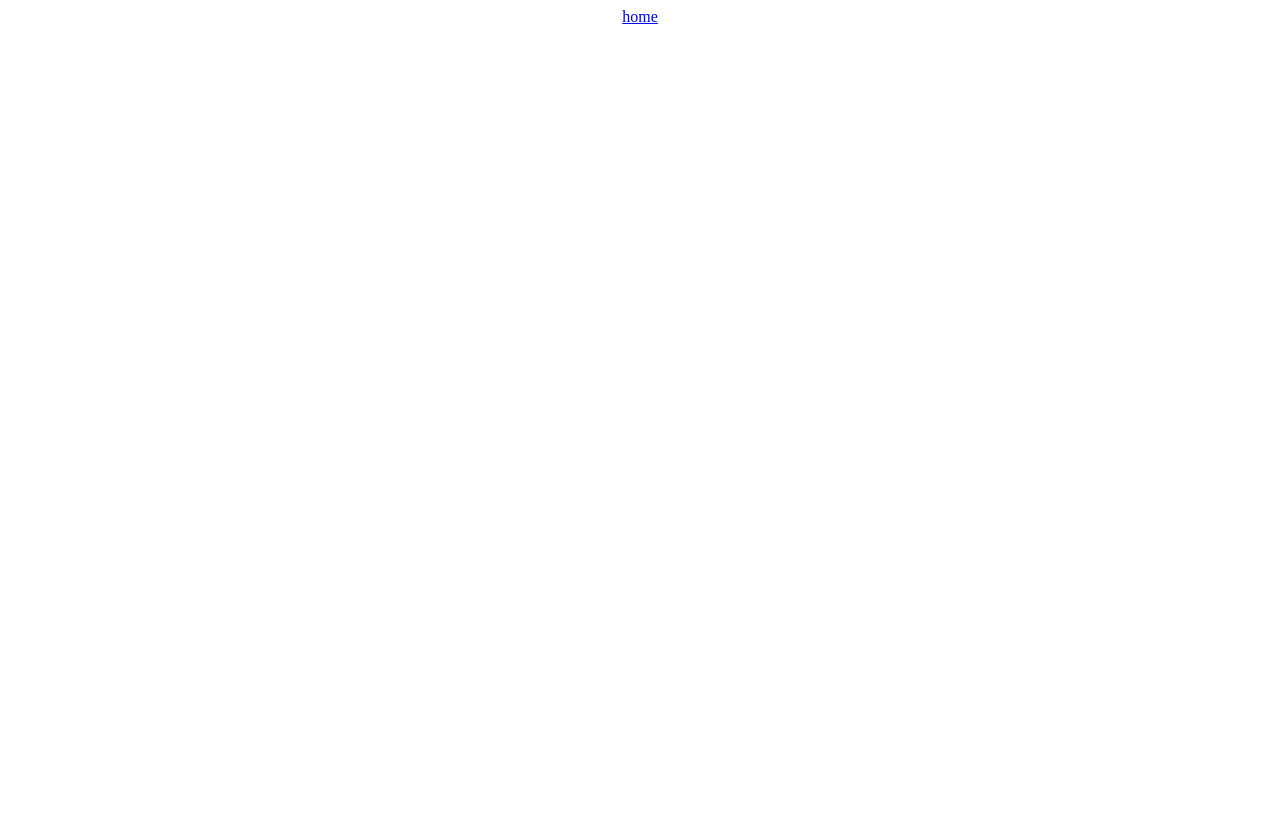
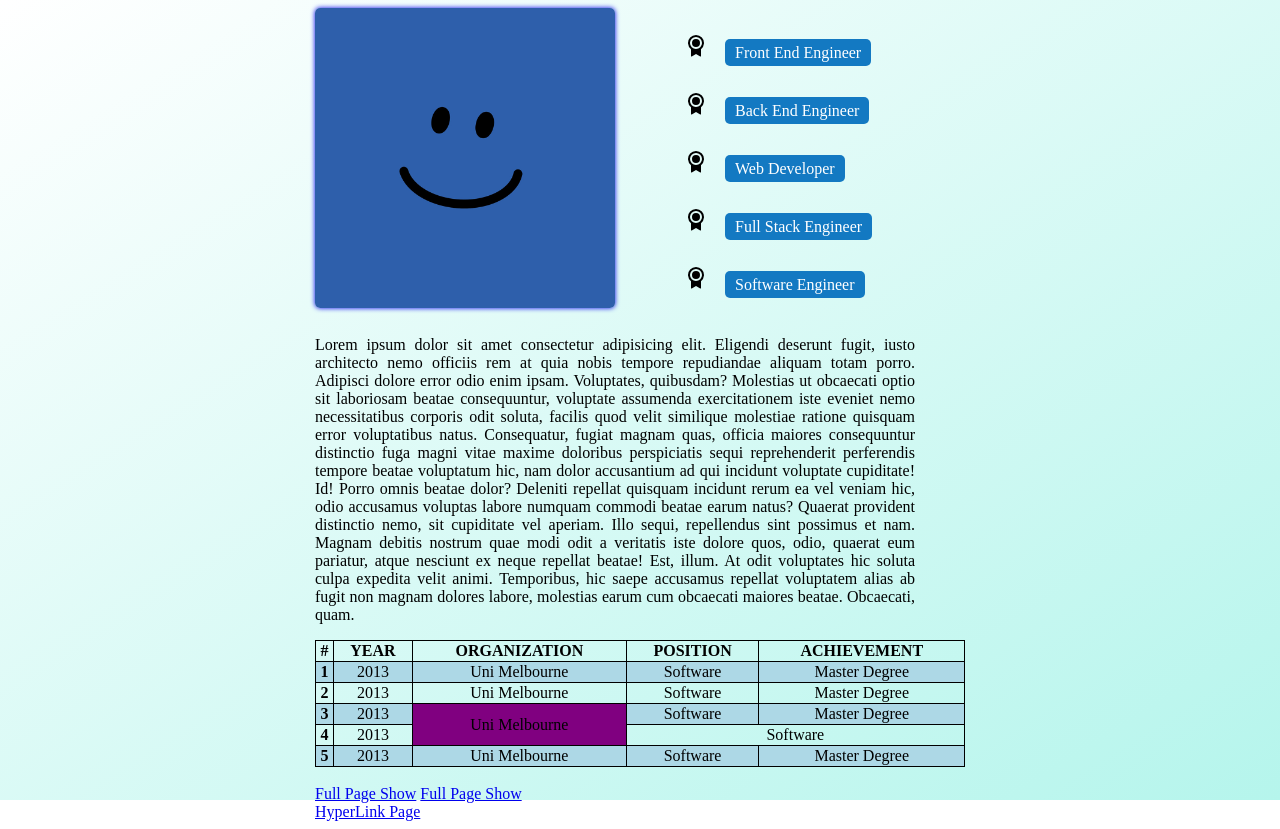
Before and after one commit to DarcyLiu321/first_project_demo, a website built with Vite: page src/demo/linkpage/aboutMe.html in a window 1280 px wide. Before the commit the page ends 800 px from the top, so only its background shows below. Built offline with nearby package versions, Linux system fonts and the light colour scheme.

Commit message:
add aboutme page
add aboutme page

```diff
--- a/src/demo/linkpage/aboutMe.html
+++ b/src/demo/linkpage/aboutMe.html
@@ -5,10 +5,111 @@
     <meta http-equiv="X-UA-Compatible" content="IE=edge" />
     <meta name="viewport" content="width=device-width, initial-scale=1.0" />
     <link rel="stylesheet" href="./linpage.css" />
+    <link rel="shortcut icon" href="./11.ico" type="image/x-icon" />
     <title>About Me</title>
   </head>
 
   <body>
-    <a href="../hyperlinks.html">home</a>
+    <div class="background"></div>
+    <main>
+      <header>
+        <a href="../hyperlinks.html">
+          <img src="./11.jpeg" alt="headphoto" />
+        </a>
+        <div>
+          <ul>
+            <li><span class="mySpan">Front End Engineer</span></li>
+            <li>
+              <span class="mySpan">Back End Engineer</span>
+            </li>
+            <li>
+              <span class="mySpan">Web Developer</span>
+            </li>
+            <li>
+              <span class="mySpan">Full Stack Engineer</span>
+            </li>
+            <li>
+              <span class="mySpan">Software Engineer</span>
+            </li>
+          </ul>
+        </div>
+      </header>
+      <p>
+        Lorem ipsum dolor sit amet consectetur adipisicing elit. Eligendi
+        deserunt fugit, iusto architecto nemo officiis rem at quia nobis tempore
+        repudiandae aliquam totam porro. Adipisci dolore error odio enim ipsam.
+        Voluptates, quibusdam? Molestias ut obcaecati optio sit laboriosam
+        beatae consequuntur, voluptate assumenda exercitationem iste eveniet
+        nemo necessitatibus corporis odit soluta, facilis quod velit similique
+        molestiae ratione quisquam error voluptatibus natus. Consequatur, fugiat
+        magnam quas, officia maiores consequuntur distinctio fuga magni vitae
+        maxime doloribus perspiciatis sequi reprehenderit perferendis tempore
+        beatae voluptatum hic, nam dolor accusantium ad qui incidunt voluptate
+        cupiditate! Id! Porro omnis beatae dolor? Deleniti repellat quisquam
+        incidunt rerum ea vel veniam hic, odio accusamus voluptas labore numquam
+        commodi beatae earum natus? Quaerat provident distinctio nemo, sit
+        cupiditate vel aperiam. Illo sequi, repellendus sint possimus et nam.
+        Magnam debitis nostrum quae modi odit a veritatis iste dolore quos,
+        odio, quaerat eum pariatur, atque nesciunt ex neque repellat beatae!
+        Est, illum. At odit voluptates hic soluta culpa expedita velit animi.
+        Temporibus, hic saepe accusamus repellat voluptatem alias ab fugit non
+        magnam dolores labore, molestias earum cum obcaecati maiores beatae.
+        Obcaecati, quam.
+      </p>
+      <table>
+        <thead>
+          <tr>
+            <th>#</th>
+            <th>Year</th>
+            <th>Organization</th>
+            <th>Position</th>
+            <th>Achievement</th>
+          </tr>
+        </thead>
+        <tbody>
+          <tr class="table-blue">
+            <th scope="row">1</th>
+            <td>2013</td>
+            <td>Uni Melbourne</td>
+            <td>Software</td>
+            <td>Master Degree</td>
+          </tr>
+          <tr>
+            <th scope="row">2</th>
+            <td>2013</td>
+            <td>Uni Melbourne</td>
+            <td>Software</td>
+            <td>Master Degree</td>
+          </tr>
+          <tr class="table-blue">
+            <th scope="row">3</th>
+            <td>2013</td>
+            <td class="td-purple" rowspan="2">Uni Melbourne</td>
+            <td>Software</td>
+            <td>Master Degree</td>
+          </tr>
+          <tr>
+            <th scope="row">4</th>
+            <td>2013</td>
+            <!-- <td class="td-purple" >Uni Melbourne</td> -->
+            <td colspan="2">Software</td>
+            <!-- <td>Master Degree</td> -->
+          </tr>
+          <tr class="table-blue">
+            <th scope="row">5</th>
+            <td>2013</td>
+            <td>Uni Melbourne</td>
+            <td>Software</td>
+            <td>Master Degree</td>
+          </tr>
+        </tbody>
+        <tfoot></tfoot>
+      </table>
+      <br>
+      <a href="./11.jpeg" >Full Page Show</a>
+      <a href="./11.jpeg" download="">Full Page Show</a>
+      <br>
+      <a href="../hyperlinks.html">HyperLink Page</a>
+    </main>
   </body>
 </html>
--- a/src/demo/linkpage/linpage.css
+++ b/src/demo/linkpage/linpage.css
@@ -5,7 +5,7 @@ body {
 
 .mySpan {
   /* 外间距 */
-  /* margin: 5px 0; */
+  margin: 5px 0;
   /* 内间距 */
   padding: 5px 10px;
   /* 字体颜色 */
@@ -80,3 +80,6 @@ td {
 thead th {
   text-transform: uppercase;
 }
+.td-purple{
+  background-color: purple;
+}
```
Also changed, not shown: src/demo/linkpage/11.jpeg (added).
